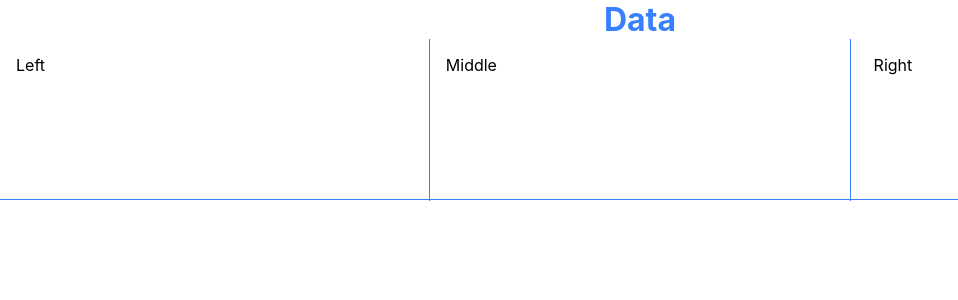
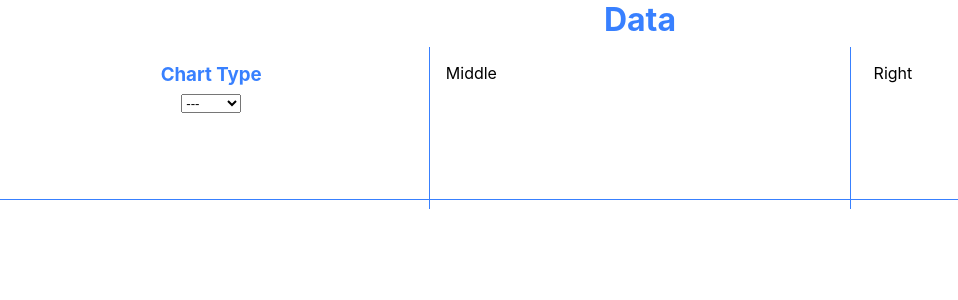
Before and after one commit to michaelcalvinwood/instant-charts, a React (Create React App) app: page / in a window 1280 px wide. Shown: the top 300 px of the page, without its empty margins (0-958 px from the left). Built offline with nearby package versions, Linux system fonts and the light colour scheme.

Commit message:
added selecting chart type to Data left section

```diff
--- a/src/Components/Data.jsx
+++ b/src/Components/Data.jsx
@@ -78,7 +78,20 @@ function Data({option, updateOption}) {
         <h1 className='Data__heading'>Data</h1>
          <div className="Data__sections">
             <div className="Data__section-left">
-                Left
+                <h3>Chart Type</h3>
+                <select id="chartType"
+                        name = "chartType"
+                        className='file-upload--select'
+                        onChange={e => updateOption({info: {curChart: e.target.value}})}
+                        value={option.info.curChart ? option.info.curChart : ''}
+                     >
+                            <option value=''>---</option>
+                            <option value="bar">&nbsp;Bar</option>
+                            <option value="line">&nbsp;Line</option>
+                            <option value="pie">&nbsp;Pie</option>
+                            <option value="stack">&nbsp;Stack</option>
+                    </select>
+
             </div>
             <div className="Data__section-middle">Middle</div>
             <div className="Data__section-right">Right</div>
@@ -90,19 +103,7 @@ function Data({option, updateOption}) {
                 {!option.info.curChart && <h2 className="Data__instructions">Select Chart Type</h2>}
                 {option.info.curChart && <h2 className="Data__">{capitalized(option.info.curChart)} Chart</h2> }
                     <div className='file-upload--fileName'>{fileName}</div>
-                    {<select id="chartType"
-                        name = "chartType"
-                        className='file-upload--select'
-                        onChange={e => updateOption({info: {curChart: e.target.value}})}
-                        value={option.info.curChart ? option.info.curChart : ''}
-                     >
-                            <option value=''>---</option>
-                            <option value="bar">&nbsp;Bar</option>
-                            <option value="line">&nbsp;Line</option>
-                            <option value="pie">&nbsp;Pie</option>
-                            <option value="stack">&nbsp;Stack</option>
-                    </select>
-                    }
+
 
                 </div>
                 <div>PapaParse</div>
--- a/src/index.scss
+++ b/src/index.scss
@@ -10,7 +10,8 @@
 
 h1, h2, h3, h4, h5, h6 {
   text-align: center;
-  color: var(--primary-color)
+  color: var(--primary-color);
+  margin-bottom: .5rem;
 }
 
 select {
```
